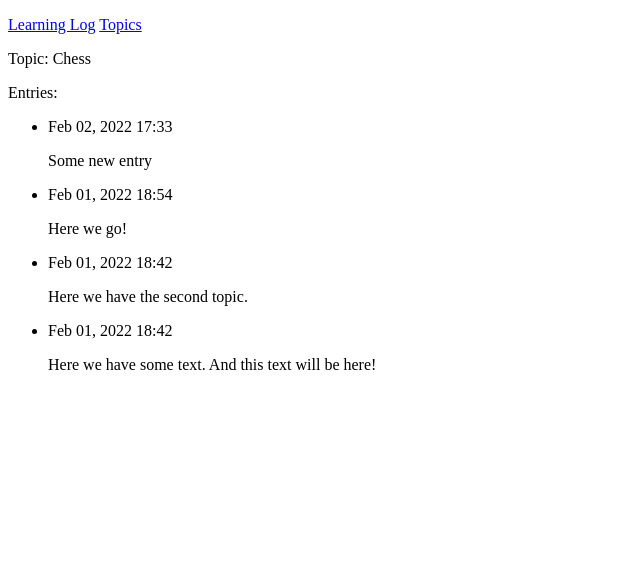
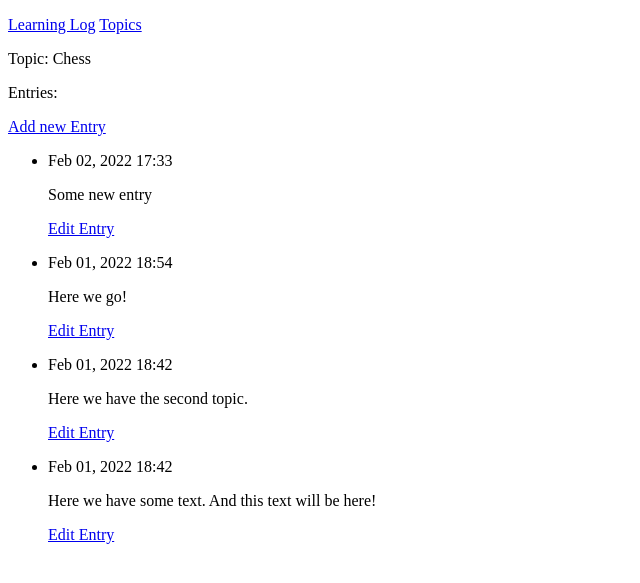
Before and after one commit to aaaivanko/django_project, a Django app: page /topics/1/ in a window 1280 px wide. Shown: the top 583 px of the page, without its empty margins (0-640 px from the left). Run offline with Django 4.2, Linux system fonts and the light colour scheme; data comes from the database, SQL or seed files in the repository; both versions use the stored data as it was after the commit.

Commit message:
added new functionality to the project

```diff
--- a/learning_logs/templates/learning_logs/topic.html
+++ b/learning_logs/templates/learning_logs/topic.html
@@ -9,11 +9,17 @@
     {% block content %}
         <p>Topic: {{ topic }}</p>
         <p>Entries: </p>
+        <p>
+            <a href="{% url 'learning_logs:new_entry' topic.id%}">Add new Entry</a>
+        </p>
         <ul>
         {% for entry in entries %}
             <li>
                 <p>{{ entry.date_added|date:'M d, Y H:i' }}</p>
                 <p>{{ entry.text|linebreaks }}</p>
+                <p>
+                    <a href="{% url 'learning_logs:edit_entry' entry.id %}">Edit Entry</a>
+                </p>
             </li>
         {% empty %}
             <li>No entries for this topic yet.</li>
--- a/learning_logs/templates/learning_logs/topics.html
+++ b/learning_logs/templates/learning_logs/topics.html
@@ -18,6 +18,8 @@
         {% endfor %}
         </ul>
 
+    <a href="{% url 'learning_logs:new_topic' %}">Add a new topic</a>
+
     {% endblock content %}
 </body>
 </html>
--- a/learning_logs/urls.py
+++ b/learning_logs/urls.py
@@ -9,5 +9,8 @@ app_name = 'learning_logs'
 urlpatterns = [
     path('', views.index, name='index'),
     path('topics/', views.topics, name='topics'),
-    path('topics/<int:topic_id>/', views.topic, name='topic')
+    path('topics/<int:topic_id>/', views.topic, name='topic'),
+    path('new_topic/', views.new_topic, name='new_topic'),
+    path('new_entry/<int:topic_id>', views.new_entry, name='new_entry'),
+    path('edit_entry/<int:entry_id>', views.edit_entry, name='edit_entry'),
 ]
--- a/learning_logs/views.py
+++ b/learning_logs/views.py
@@ -1,5 +1,6 @@
-from django.shortcuts import render
-from .models import Topic
+from django.shortcuts import render, redirect
+from .models import Topic, Entry
+from .forms import TopicForm, EntriesForm
 
 # Create your views here.
 
@@ -19,3 +20,50 @@ def topic(request, topic_id):
     entries = topic.entry_set.order_by('-date_added')
     context = {'topic': topic, 'entries': entries}
     return render(request, 'learning_logs/topic.html', context)
+
+
+def new_topic(request):
+    if request.method != 'POST':
+        form = TopicForm()
+    else:
+        form = TopicForm(data=request.POST)
+        if form.is_valid():
+            form.save()
+            return redirect('learning_logs:topics')
+
+    context = {'form': form}
+    return render(request, 'learning_logs/new_topic.html', context)
+
+
+def new_entry(request, topic_id):
+
+    topic = Topic.objects.get(id=topic_id)
+
+    if request.method != 'POST':
+        form = EntriesForm()
+    else:
+        form = EntriesForm(data=request.POST)
+        if form.is_valid():
+            new_entry = form.save(commit=False)
+            new_entry.topic = topic
+            new_entry.save()
+            return redirect('learning_logs:topic', topic_id=topic_id)
+
+    context = {'topic': topic, 'form': form}
+    return render(request, 'learning_logs/new_entry.html', context)
+
+
+def edit_entry(request, entry_id):
+    entry = Entry.objects.get(id=entry_id)
+    topic = entry.topic
+
+    if request.method != 'POST':
+        form = EntriesForm(instance=entry)
+    else:
+        form = EntriesForm(instance=entry, data=request.POST)
+        if form.is_valid():
+            form.save()
+            return redirect('learning_logs:topic', topic_id=topic.id)
+
+    context = {'entry': entry, 'topic': topic, 'form': form}
+    return render(request, 'learning_logs/edit_entry.html', context)
```
Also changed, not shown: learning_logs/forms.py (added, +18 -0 lines), learning_logs/templates/learning_logs/edit_entry.html (added, +23 -0 lines), learning_logs/templates/learning_logs/new_entry.html (added, +23 -0 lines), learning_logs/templates/learning_logs/new_topic.html (added, +21 -0 lines), db.sqlite3.
